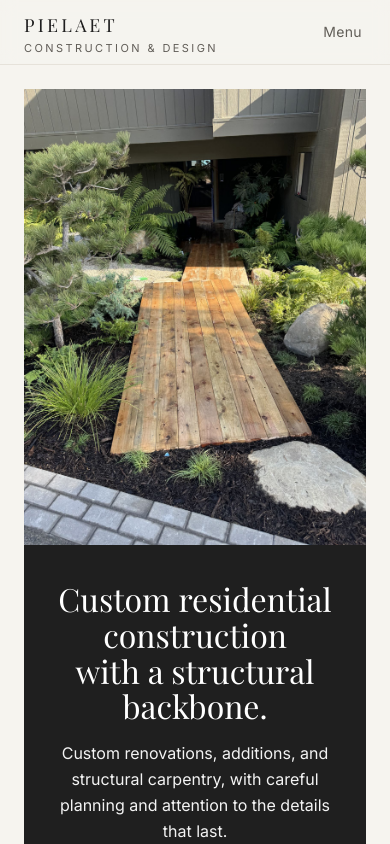
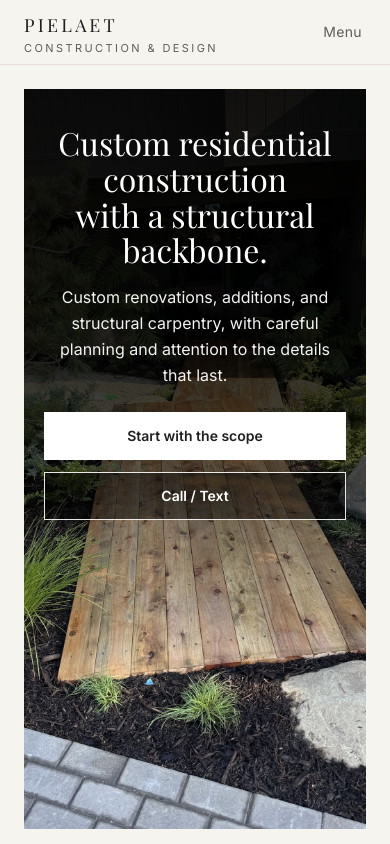
Before and after one commit to peterpielaetstrayer/christian, a Next.js app: page / in a window 390 px wide. Shown: the top 844 px of the page. Built offline with nearby package versions, Linux system fonts and the light colour scheme; a web font is replaced by a local one.

Commit message:
Restore mobile text overlay with top-localized contrast and visible lower walkway

```diff
--- a/app/page.tsx
+++ b/app/page.tsx
@@ -35,7 +35,7 @@ export default function Home() {
             <div className="border border-border bg-muted/40 px-5 py-4 text-sm sm:px-6">
               <p className="font-medium text-foreground">Contrast & readability polish — November 2026</p>
               <p className="mt-1 leading-relaxed text-secondary">
-                This draft protects the custom wooden walkway: the photograph leads on mobile, the words sit on a solid dark surface below, and a left-side gradient safeguards text on desktop. Supporting typography and buttons retain the earlier accessibility refinements.
+                This draft keeps the headline over the image on mobile, with a localized dark gradient protecting the words at the top and the wooden walkway remaining visible below. Desktop retains its left-side text treatment, and the earlier typography refinements remain intact.
               </p>
               <div className="mt-3 flex flex-wrap gap-x-7 gap-y-2">
                 <Link href="/work" className="underline underline-offset-4 hover:text-accent">
@@ -51,8 +51,9 @@ export default function Home() {
             </div>
           </section>
         )}
-        {/* Homepage hero: keep the walkway unobstructed on small screens.
-            At desktop sizes, text sits over a dedicated left-side gradient. */}
+        {/* Homepage hero: the copy overlays the image on every screen.
+            A top-focused mobile gradient protects text while leaving the
+            wooden walkway visible lower in the frame. */}
         <section className="mx-auto max-w-7xl px-6 pt-6 md:pt-10">
           <div className="relative overflow-hidden bg-foreground">
             <ProjectImage
@@ -61,17 +62,17 @@ export default function Home() {
               alt={homeHero.alt}
               priority
               sizes="(min-width: 1024px) 80vw, 100vw"
-              className="aspect-[3/4] sm:aspect-square lg:aspect-[16/9] lg:min-h-[580px]"
-              imageClassName="object-center lg:object-[50%_62%]"
+              className="h-[740px] sm:h-[700px] md:h-[660px] lg:h-auto lg:min-h-[580px]"
+              imageClassName="object-[50%_56%] sm:object-[50%_62%] lg:object-[50%_62%]"
               overlay="none"
             />
-            {/* No text over the walkway on mobile/tablet. On desktop the veil is
-                concentrated on the left, leaving the central timber pathway visible. */}
+            {/* The mobile scrim sits behind text near the top, fading away before
+                the lower foreground walkway. Desktop retains the left-side veil. */}
             <div
               aria-hidden="true"
-              className="pointer-events-none absolute inset-0 hidden lg:block bg-[linear-gradient(90deg,rgba(0,0,0,0.86)_0%,rgba(0,0,0,0.78)_38%,rgba(0,0,0,0.62)_59%,rgba(0,0,0,0.14)_80%,rgba(0,0,0,0.03)_100%)]"
+              className="pointer-events-none absolute inset-0 bg-[linear-gradient(180deg,rgba(0,0,0,0.92)_0%,rgba(0,0,0,0.86)_28%,rgba(0,0,0,0.74)_44%,rgba(0,0,0,0.18)_65%,rgba(0,0,0,0)_78%)] lg:bg-[linear-gradient(90deg,rgba(0,0,0,0.86)_0%,rgba(0,0,0,0.78)_38%,rgba(0,0,0,0.62)_59%,rgba(0,0,0,0.14)_80%,rgba(0,0,0,0.03)_100%)]"
             />
-            <div className="relative z-10 bg-foreground px-6 py-9 text-center sm:px-9 sm:py-12 lg:absolute lg:inset-0 lg:flex lg:items-center lg:bg-transparent lg:px-12 lg:py-12 lg:text-left xl:px-16">
+            <div className="absolute inset-0 z-10 flex items-start justify-center px-5 pt-9 text-center sm:px-9 sm:pt-12 md:pt-14 lg:items-center lg:justify-start lg:px-12 lg:py-12 lg:text-left xl:px-16">
               <div className="mx-auto max-w-2xl lg:mx-0 lg:max-w-[52%] lg:[text-shadow:0_2px_14px_rgba(0,0,0,0.25)]">
                 <h1 className="font-serif text-[2rem] leading-[1.12] text-white sm:text-5xl lg:text-[3rem] lg:leading-[1.1] xl:text-[3.5rem]">
                   Custom residential construction
```
